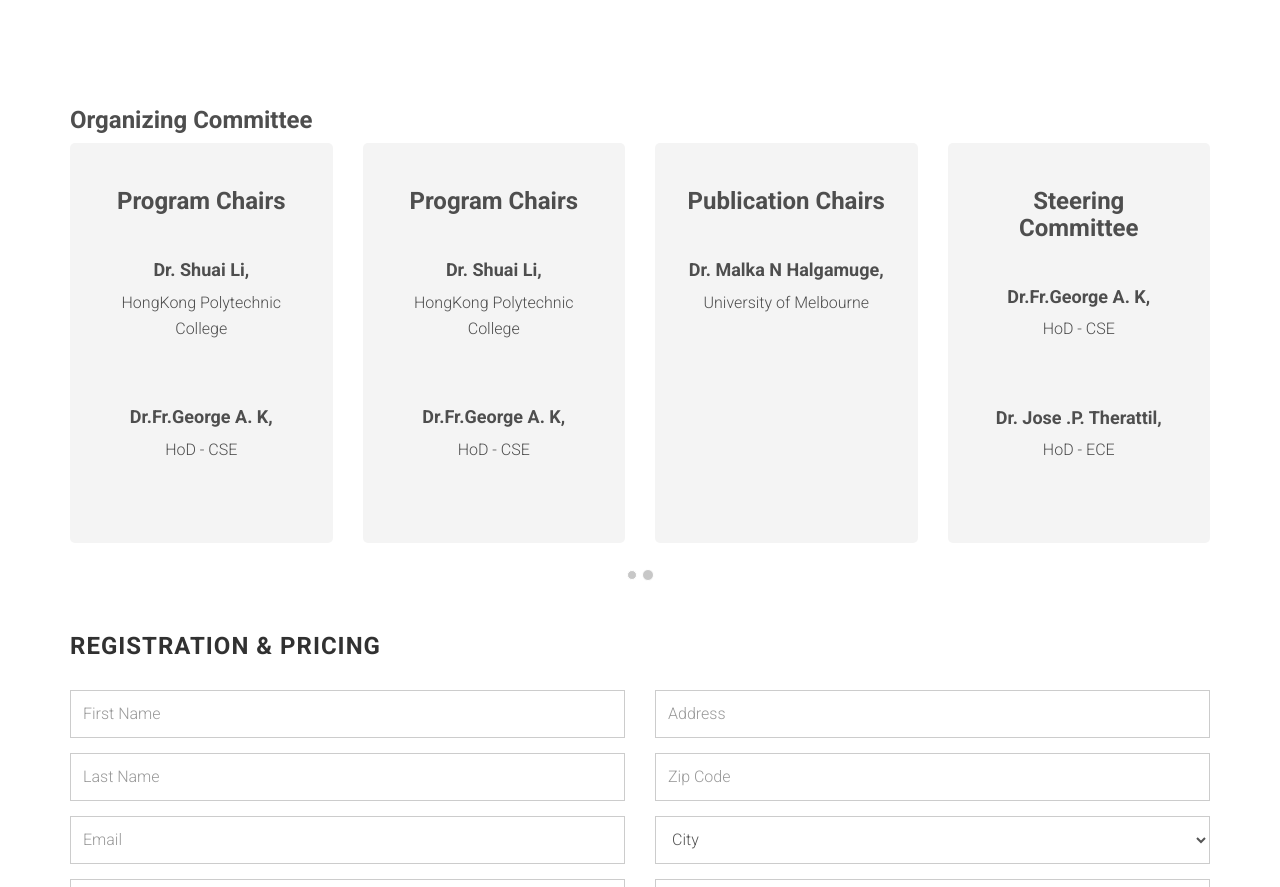
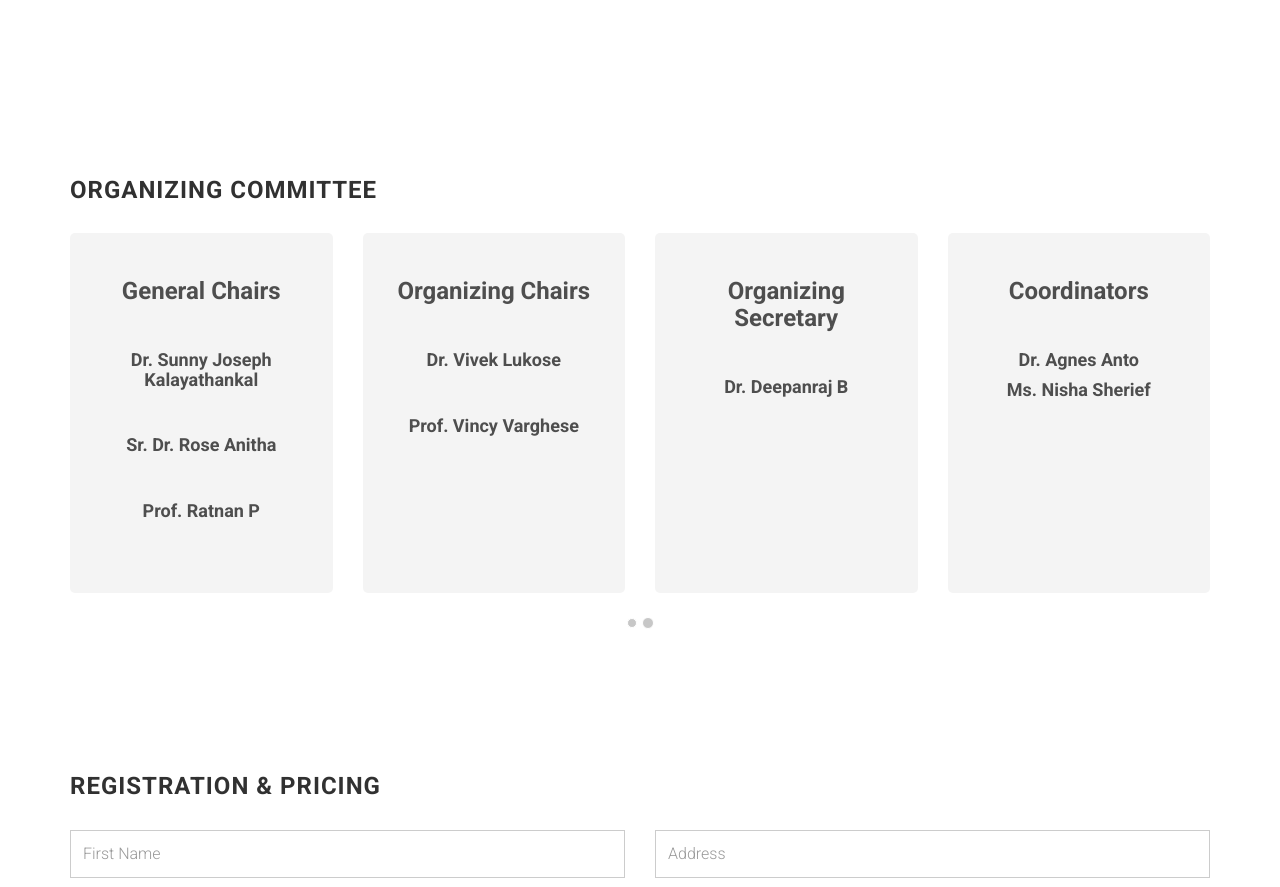
Before and after one commit to maneeshmanu2000/cseweb, a website: page index.html in a window 1280 px wide. Shown: the part 1326-2213 px from the top of the page. Drawn offline with Linux system fonts and the light colour scheme; files whose address does not match are found by name.

Commit message:
updated committee members

```diff
--- a/assets/css/main.css
+++ b/assets/css/main.css
@@ -653,11 +653,12 @@ ul li {
 
 .text{
 	background:#f4f4f4;
-  height:400px;
+  height:360px;
 	text-align:center;
 	padding:25px;
 	border-radius:5px;
 	-moz-border-radius:5px;
 	-webkit-border-radius:5px;
 }
+
 /* Committee-Carousel */
--- a/index.html
+++ b/index.html
@@ -110,13 +110,13 @@
         </div><!-- /.container -->
     </section>
 
-    <section id="committee">
+    <section id="committee" class="section">
         <div class="container">
 
             <div class="row">
                 <div class="col-sm-12">
                     <div class="title">
-                        <h3><span>Organizing Committee</span></h3>
+                        <h3 class="section-title">Organizing Committee</h3>
                     </div>
                 </div>
             </div>
@@ -146,7 +146,7 @@
                                         <h3>Patron</h3><br/>
                                         <h4>Msgr. Thomas Kakkassery,</h4>
                                         <p>Manager</p><br/>
-                                        <h4>Rev. Fr. Roy Joseph,</h4>
+                                        <h4>Rev. Fr. Roy Joseph Vadakkan,</h4>
                                         <p>Secretary & Campus Head</p>
                                     </div>
                                 </div>
@@ -170,22 +170,19 @@
                             <div class="col-sm-3">
                                 <div class="single-testimonials">
                                     <div class="text">
-                                        <h3>Program Chairs</h3><br/>
-                                        <h4>Dr. Shuai Li,</h4>
-                                        <p>HongKong Polytechnic College</p><br/>
-                                        <h4>Dr.Fr.George A. K,</h4>
-                                        <p> HoD - CSE</p>
+                                        <h3>General Chairs</h3><br/>
+                                        <h4>Dr. Sunny Joseph Kalayathankal</h4><br/>
+                                        <h4>Sr. Dr. Rose Anitha</h4><br/>
+                                        <h4>Prof. Ratnan P</h4>
                                     </div>
                                 </div>
                             </div>
                             <div class="col-sm-3">
                                 <div class="single-testimonials">
                                     <div class="text">
-                                        <h3>Program Chairs</h3><br/>
-                                        <h4>Dr. Shuai Li,</h4>
-                                        <p>HongKong Polytechnic College</p><br/>
-                                        <h4>Dr.Fr.George A. K,</h4>
-                                        <p> HoD - CSE</p>
+                                        <h3>Organizing Chairs</h3><br/>
+                                        <h4>Dr. Vivek Lukose</h4><br/>
+                                        <h4>Prof. Vincy Varghese</h4>
                                     </div>
                                 </div>
                             </div>
@@ -193,11 +190,8 @@
                             <div class="col-sm-3">
                                 <div class="single-testimonials">
                                     <div class="text">
-                                        <h3>Publication Chairs</h3><br/>
-                                        <h4>Dr. Malka N Halgamuge,</h4>
-                                        <p>University  of Melbourne</p><br/>
-                                        <h4></h4>
-                                        <p></p>
+                                        <h3>Organizing Secretary</h3><br/>
+                                        <h4>Dr. Deepanraj B</h4>
                                     </div>
                                 </div>
                             </div>
@@ -205,13 +199,9 @@
                             <div class="col-sm-3">
                                 <div class="single-testimonials">
                                     <div class="text">
-                                        <h3>Steering Committee</h3><br/>
-                                        <h4>Dr.Fr.George A. K,</h4>
-                                        <p>HoD - CSE</p><br/>
-                                        <h4> Dr. Jose .P. Therattil,</h4>
-                                        <p>HoD - ECE</p> <br/>
-                                        <h4></h4>
-                                        <p></p>
+                                        <h3>Coordinators</h3><br/>
+                                        <h4>Dr. Agnes Anto</h4>
+                                        <h4>Ms. Nisha Sherief</h4>
                                     </div>
                                 </div>
                             </div>
```
